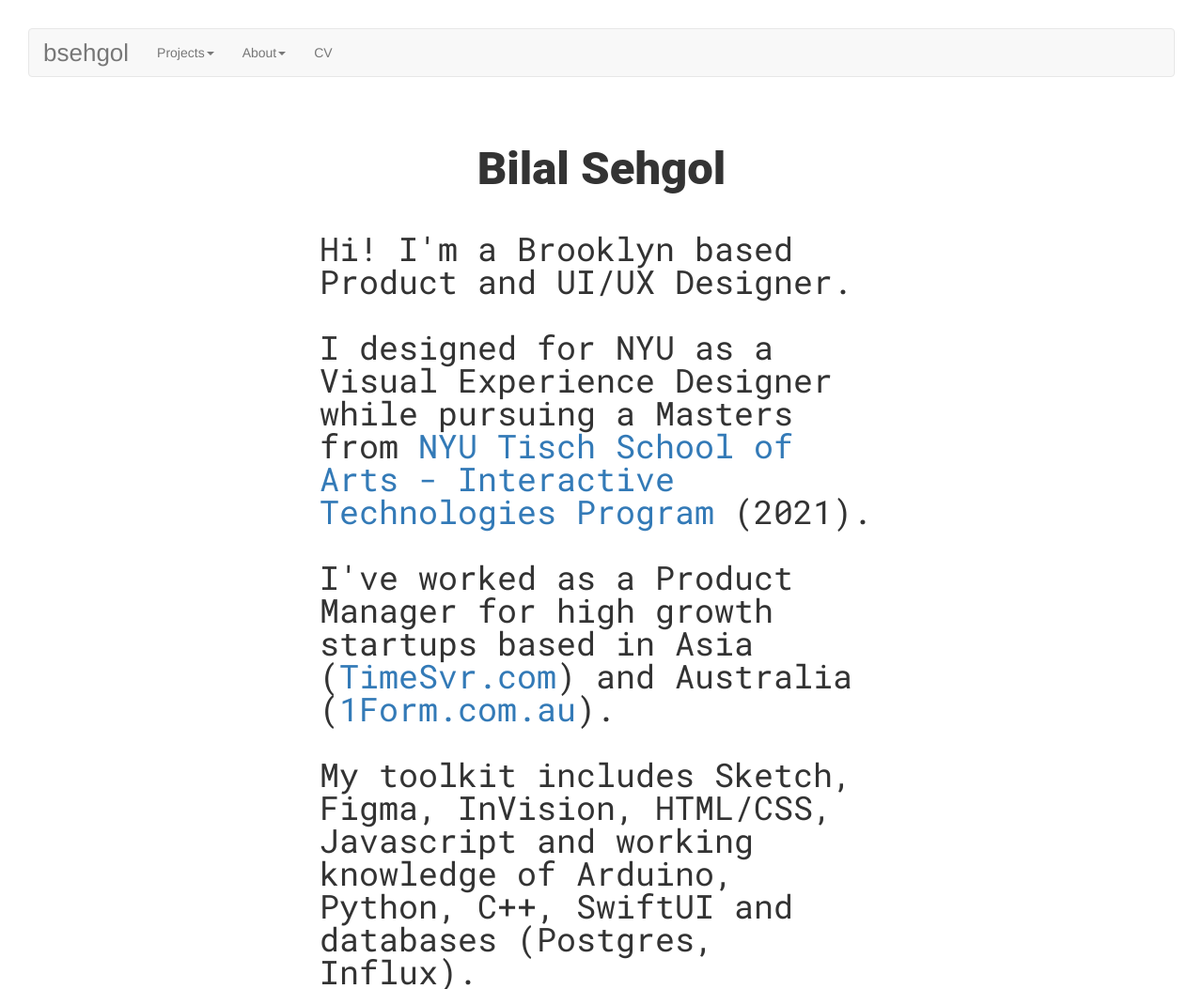
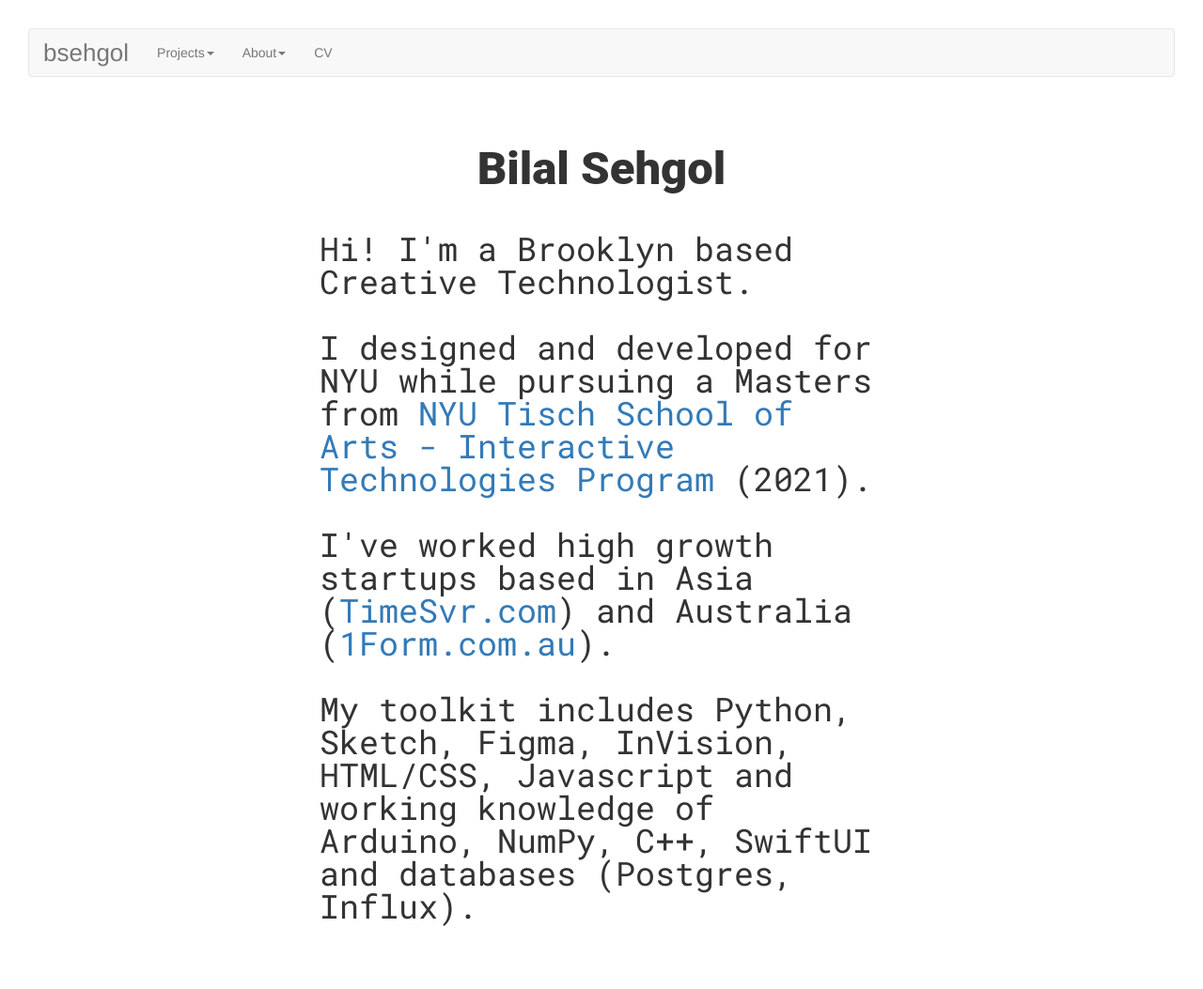
Before and after one commit to bsehgol/bilalsehgol.github.io, a Jekyll site: the page index.html, which Jekyll copies as it is, in a window 1280 px wide and 1400 px high, cut to the strip 0-1053 px from the top of the window. Shown: the whole strip at 94% size. Built offline with Jekyll 4.4.1, drawn with Linux system fonts in a browser that asks for light colours; nearby versions of some CDN libraries; comment, search, counter and statistics services are not loaded.

Commit message:
Update Index.html after barclays
Update

```diff
--- a/index.html
+++ b/index.html
@@ -111,7 +111,7 @@
         <a href="#" class="dropdown-toggle" data-toggle="dropdown" role="button" aria-haspopup="true" aria-expanded="false">About<span class="caret"></span></a>
           <ul class="dropdown-menu">
             <li><a href="mailto:bs3862@nyu.edu">Email: bs3862@nyu.edu</a></li>
-            <li><a href="images/Bilall-Billy-NYC-CV-V.pdf" target="_blank" rel="noopener noreferrer">CV</a></li>
+            <li><a href="images/Bilall-Billy-NYC-CV-Vxx.pdf" target="_blank" rel="noopener noreferrer">CV</a></li>
             <li><a href="https://github.com/bsehgol" target="_blank" rel="noopener noreferrer">Github</a></li>
           </ul>
       </li>
@@ -129,13 +129,13 @@
 <br>
 <br>
 <p id=intro>
-  Hi! I'm a Brooklyn based Product and UI/UX Designer.
+  Hi! I'm a Brooklyn based Creative Technologist.
   <br><br>
-  I designed for NYU as a Visual Experience Designer while pursuing a Masters from <a href="https://tisch.nyu.edu/itp/explore-itp" target="_blank" rel="noopener noreferrer">NYU Tisch School of Arts - Interactive Technologies Program</a> (2021).
+  I designed and developed for NYU while pursuing a Masters from <a href="https://tisch.nyu.edu/itp/explore-itp" target="_blank" rel="noopener noreferrer">NYU Tisch School of Arts - Interactive Technologies Program</a> (2021).
   <br><br>
-  I've worked as a Product Manager for high growth startups based in Asia (<a href="https://www.timesvr.com" target="_blank" rel="noopener noreferrer">TimeSvr.com</a>) and Australia (<a href="https://realestate.com.au" target="_blank" rel="noopener noreferrer">1Form.com.au</a>).
+  I've worked high growth startups based in Asia (<a href="https://www.timesvr.com" target="_blank" rel="noopener noreferrer">TimeSvr.com</a>) and Australia (<a href="https://realestate.com.au" target="_blank" rel="noopener noreferrer">1Form.com.au</a>).
   <br><br>
-  My toolkit includes Sketch, Figma, InVision, HTML/CSS, Javascript and working knowledge of Arduino, Python, C++, SwiftUI and databases (Postgres, Influx).
+  My toolkit includes Python, Sketch, Figma, InVision, HTML/CSS, Javascript and working knowledge of Arduino, NumPy, C++, SwiftUI and databases (Postgres, Influx).
 
 </p>
 <!-- Row 1 -->
```
